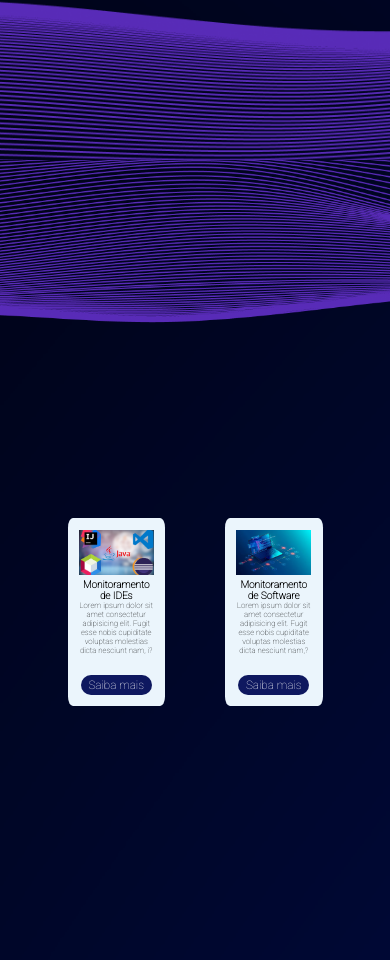
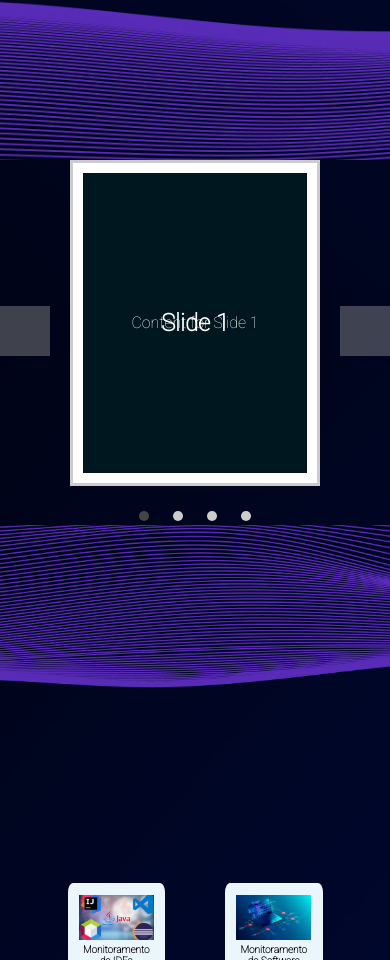
Before and after one commit to NetoOSantos/Keep-Swimming, a plain HTML site: page Site/src/public/html/index.html in a window 390 px wide. Shown: the part 1697-2657 px from the top of the page. Drawn offline with Linux system fonts and the light colour scheme; grey boxes are pictures that could not be loaded.

Commit message:
Carrosel

```diff
--- /dev/null
+++ b/Site/src/Exercicio 4.html
@@ -0,0 +1,27 @@
+<!DOCTYPE html>
+<html lang="pt">
+<head>
+    <meta charset="UTF-8">
+    <meta http-equiv="X-UA-Compatible" content="IE=edge">
+    <meta name="viewport" content="width=device-width, initial-scale=1.0">
+    <title>Exercicio 4</title>
+    <link rel="stylesheet" href="./style 4.css">
+</head>
+<body>
+    <div class="div1">
+        <div class="div2"><p>Eu sou um parágrafo com fonte Arial que ficou bem legal!</p></div>
+    </div>
+
+    <div class="div3"></div>
+    <div class="div4"></div>
+    <div class="div5"></div>
+    <div class="div6"></div>
+
+    <div class="div111">
+
+    <div class="div7"></div>
+    <div class="div8"></div>
+    <div class="div9"></div>
+</div>
+</body>
+</html>
--- a/Site/src/public/css/index.css
+++ b/Site/src/public/css/index.css
@@ -428,3 +428,138 @@ body {
 .containerCards .card:hover .box .conteudo a{
     background: blueviolet;
 }
+
+
+/*CARROSEL*/
+#slider {
+    margin: 0 auto;
+    width: 800px;
+    max-width: 100%;
+    text-align: center;
+ }
+ #slider input[type=radio] {
+    display: none;
+ }
+ #slider label {
+    cursor:pointer;
+    text-decoration: none;
+ }
+ #slides {
+    padding: 10px;
+    border: 3px solid #ccc;
+    background: #fff;
+    position: relative;
+    z-index: 1;
+ }
+ #overflow {
+    width: 100%;
+    overflow: hidden;
+ }
+ #slide1:checked ~ #slides .inner {
+    margin-left: 0;
+ }
+ #slide2:checked ~ #slides .inner {
+    margin-left: -100%;
+ }
+ #slide3:checked ~ #slides .inner {
+    margin-left: -200%;
+ }
+ #slide4:checked ~ #slides .inner {
+    margin-left: -300%;
+ }
+ #slides .inner {
+    transition: margin-left 800ms cubic-bezier(0.770, 0.000, 0.175, 1.000);
+    width: 400%;
+    line-height: 0;
+    height: 300px;
+ }
+ #slides .slide {
+    width: 25%;
+    float:left;
+    display: flex;
+    justify-content: center;
+    align-items: center;
+    height: 100%;
+    color: #fff;
+ }
+ #slides .slide_1 {
+    background: #00171F;
+ }
+ #slides .slide_2 {
+    background: #003459;
+ }
+ #slides .slide_3 {
+    background: #007EA7;
+ }
+ #slides .slide_4 {
+    background: #00A8E8;
+ }
+ #controls {
+    margin: -180px 0 0 0;
+    width: 100%;
+    height: 50px;
+    z-index: 3;
+    position: relative;
+ }
+ #controls label {
+    transition: opacity 0.2s ease-out;
+    display: none;
+    width: 50px;
+    height: 50px;
+    opacity: .4;
+ }
+ #controls label:hover {
+    opacity: 1;
+ }
+ #slide1:checked ~ #controls label:nth-child(2),
+ #slide2:checked ~ #controls label:nth-child(3),
+ #slide3:checked ~ #controls label:nth-child(4),
+ #slide4:checked ~ #controls label:nth-child(1) {
+    background: url(https://image.flaticon.com/icons/svg/130/130884.svg) no-repeat;
+    float:right;
+    margin: 0 -50px 0 0;
+    display: block;
+ }
+ #slide1:checked ~ #controls label:nth-last-child(2),
+ #slide2:checked ~ #controls label:nth-last-child(3),
+ #slide3:checked ~ #controls label:nth-last-child(4),
+ #slide4:checked ~ #controls label:nth-last-child(1) {
+    background: url(https://image.flaticon.com/icons/svg/130/130882.svg) no-repeat;
+    float:left;
+    margin: 0 0 0 -50px;
+    display: block;
+ }
+ #bullets {
+    margin: 150px 0 0;
+    text-align: center;
+ }
+ #bullets label {
+    display: inline-block;
+    width: 10px;
+    height: 10px;
+    border-radius:100%;
+    background: #ccc;
+    margin: 0 10px;
+ }
+ #slide1:checked ~ #bullets label:nth-child(1),
+ #slide2:checked ~ #bullets label:nth-child(2),
+ #slide3:checked ~ #bullets label:nth-child(3),
+ #slide4:checked ~ #bullets label:nth-child(4) {
+    background: #444;
+ }
+ @media screen and (max-width: 900px) {
+    #slide1:checked ~ #controls label:nth-child(2),
+    #slide2:checked ~ #controls label:nth-child(3),
+    #slide3:checked ~ #controls label:nth-child(4),
+    #slide4:checked ~ #controls label:nth-child(1),
+    #slide1:checked ~ #controls label:nth-last-child(2),
+    #slide2:checked ~ #controls label:nth-last-child(3),
+    #slide3:checked ~ #controls label:nth-last-child(4),
+    #slide4:checked ~ #controls label:nth-last-child(1) {
+       margin: 0;
+    }
+    #slides {
+       max-width: calc(100% - 140px);
+       margin: 0 auto;
+    }
+ }
--- a/Site/src/public/html/index.html
+++ b/Site/src/public/html/index.html
@@ -97,6 +97,57 @@
       </div>
 
 
+      <!-- CARROSEL -->
+      <div id="slider">
+        <input type="radio" name="slider" id="slide1" checked>
+        <input type="radio" name="slider" id="slide2">
+        <input type="radio" name="slider" id="slide3">
+        <input type="radio" name="slider" id="slide4">
+        <div id="slides">
+           <div id="overflow">
+              <div class="inner">
+                 <div class="slide slide_1">
+                    <div class="slide-content">
+                       <h2>Slide 1</h2>
+                       <p>Content for Slide 1</p>
+                    </div>
+                 </div>
+                 <div class="slide slide_2">
+                    <div class="slide-content">
+                       <h2>Slide 2</h2>
+                       <p>Content for Slide 2</p>
+                    </div>
+                 </div>
+                 <div class="slide slide_3">
+                    <div class="slide-content">
+                       <h2>Slide 3</h2>
+                       <p>Content for Slide 3</p>
+                    </div>
+                 </div>
+                 <div class="slide slide_4">
+                    <div class="slide-content">
+                       <h2>Slide 4</h2>
+                       <p>Content for Slide 4</p>
+                    </div>
+                 </div>
+              </div>
+           </div>
+        </div>
+        <div id="controls">
+           <label for="slide1"></label>
+           <label for="slide2"></label>
+           <label for="slide3"></label>
+           <label for="slide4"></label>
+        </div>
+        <div id="bullets">
+           <label for="slide1"></label>
+           <label for="slide2"></label>
+           <label for="slide3"></label>
+           <label for="slide4"></label>
+        </div>
+     </div>
+
+
       <div class="ondaRoxa"></div>
       <div class="footer">
 
@@ -137,3 +188,6 @@
 
 </body>
 </html>
+
+checked
+radio
```
Also changed, not shown: Site/src/style 4.css (added, +80 -0 lines), Site/src/public/assets/icons/next.png (added).
